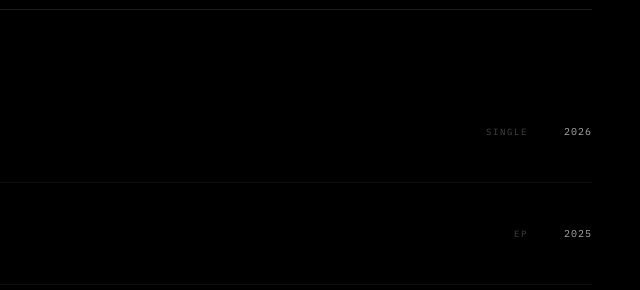
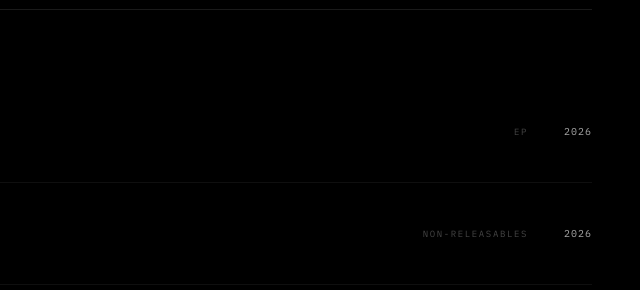
Before and after one commit to 4lliask/music, a plain HTML site: page index.html in a window 1280 px wide. Shown: the part 900-1190 px from the top of the page, 640-1280 px from the left. Drawn offline with Linux system fonts and the light colour scheme.

Commit message:
Update index.html

```diff
--- a/index.html
+++ b/index.html
@@ -377,15 +377,15 @@
                 <a href="https://untitled.stream/library/project/bDOlWIvXjzegJP15GCjNd" target="_blank" class="row-cover"></a>
                 <span class="rel-idx">01</span>
                 <span class="release-name">Lo q es</span>
-                <span class="release-type">Single</span>
+                <span class="release-type">EP</span>
                 <span class="release-year">2026</span>
             </div>
             <div class="release-row">
                 <a href="https://untitled.stream/library/project/x10K0GoY2GQO8YJoJJ5Qj" target="_blank" class="row-cover"></a>
                 <span class="rel-idx">02</span>
                 <span class="release-name">Nada es imposible</span>
-                <span class="release-type">EP</span>
-                <span class="release-year">2025</span>
+                <span class="release-type">Non-releasables</span>
+                <span class="release-year">2026</span>
             </div>
         </div>
     </section>
```
